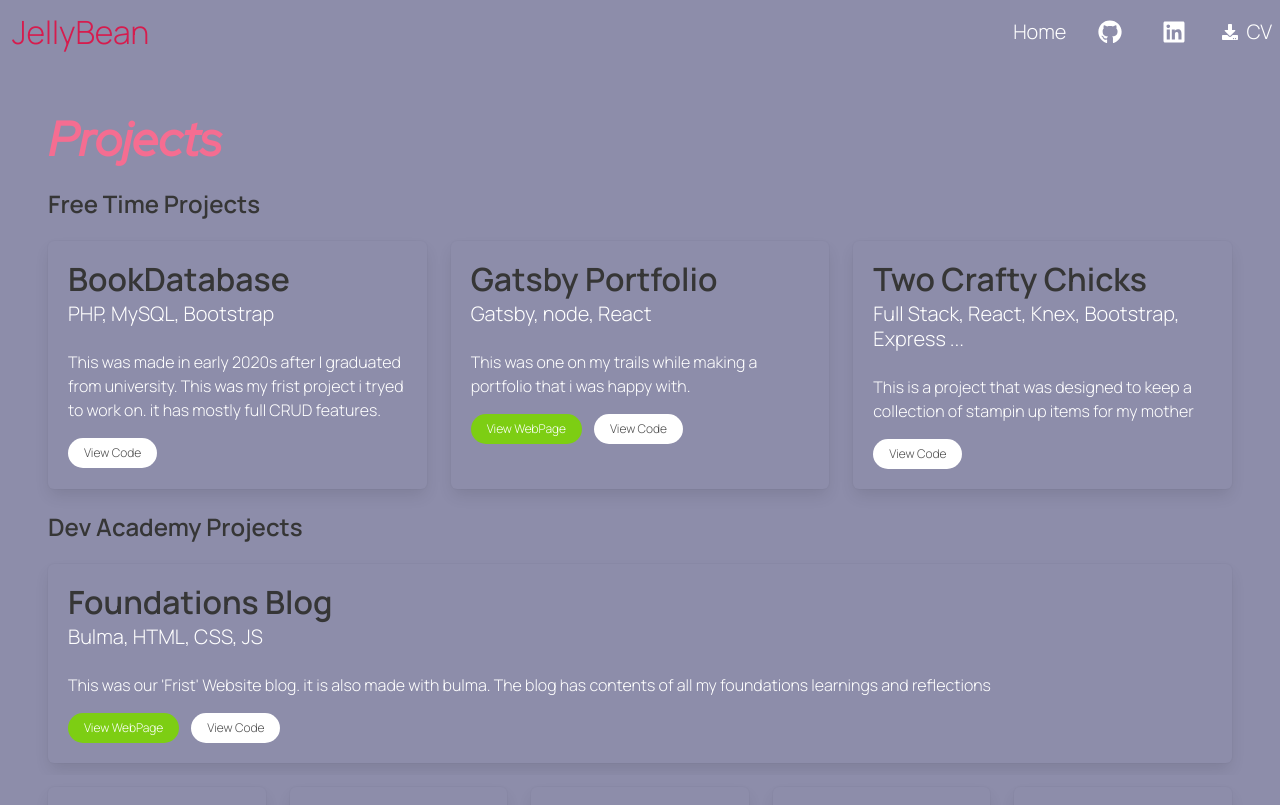
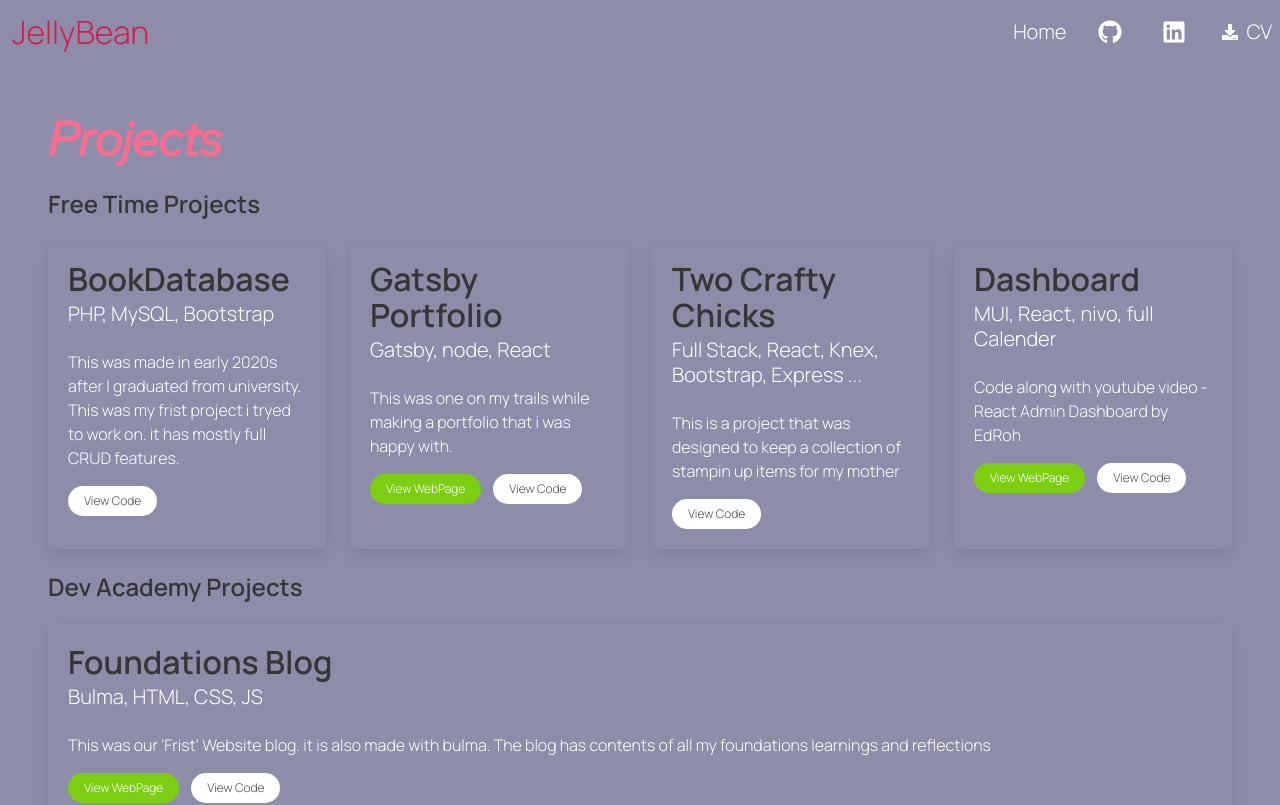
Before and after one commit to FireDivine/bulma-portfolio-22, a React (Create React App) app: page /projects in a window 1280 px wide. Shown: the top 805 px of the page. Built offline with nearby package versions, Linux system fonts and the light colour scheme.

Commit message:
added dashboard project to projects.js

```diff
--- a/src/Components/Projects.js
+++ b/src/Components/Projects.js
@@ -28,6 +28,14 @@ function Projects() {
           content="This is a project that was designed to keep a collection of stampin up items for my mother"
           link=""
           codeLink="https://github.com/FireDivine/Two-Crafty-Chicks_v1"
+        />
+
+        <Card
+          title="Dashboard"
+          languages="MUI, React, nivo, full Calender"
+          content=" Code along with youtube video - React Admin Dashboard by EdRoh"
+          link="https://firedivine.github.io/PraticeDashboard/"
+          codeLink="https://github.com/FireDivine/PraticeDashboard"
         />
       </div>
       <h2 className="title is-4">Dev Academy Projects</h2>
```
